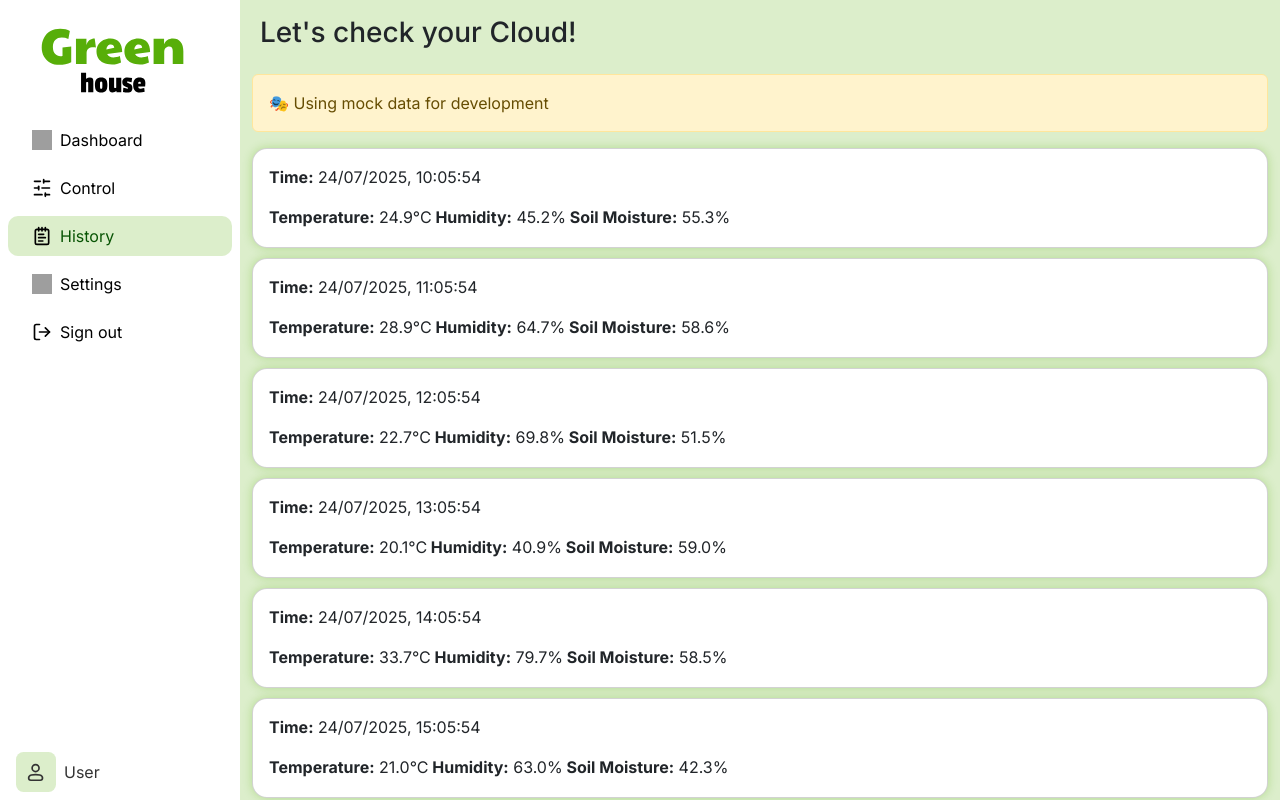
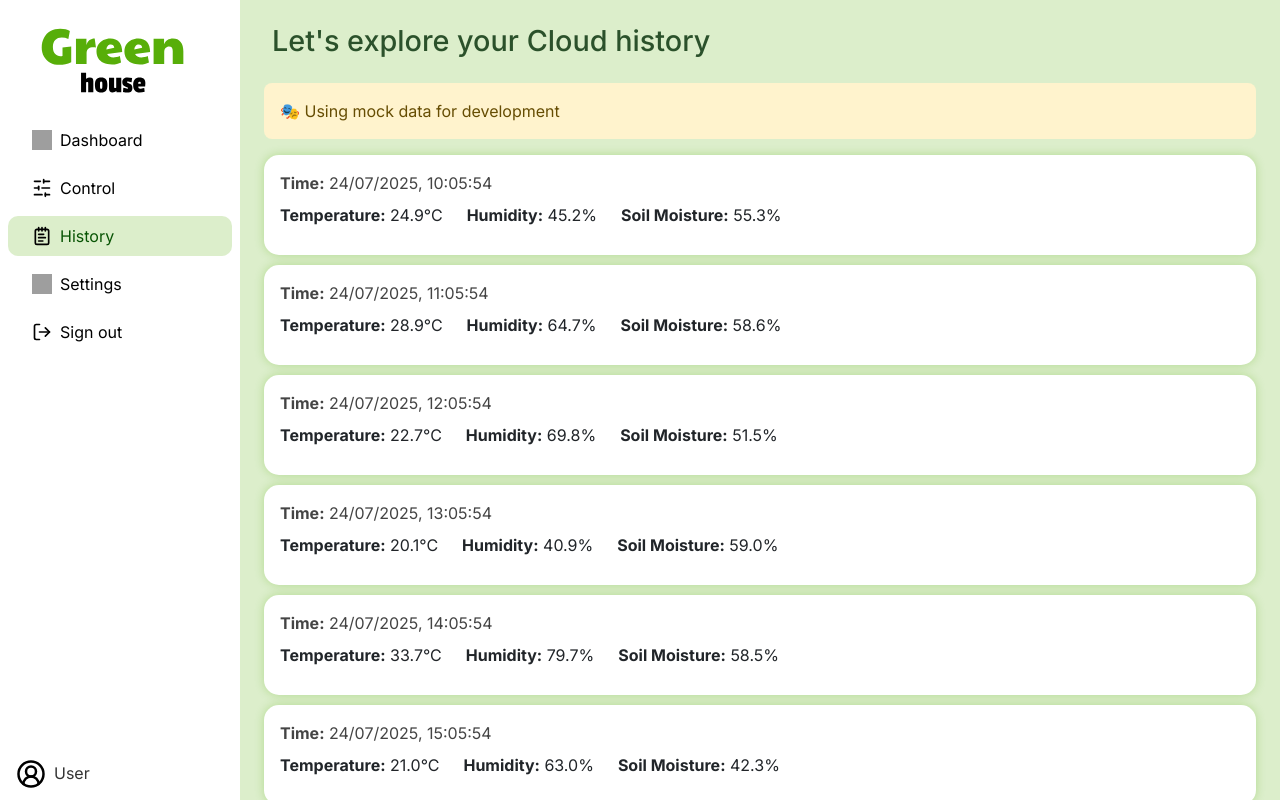
Before and after one commit to nhnhu146/aiot-smart-greenhouse, a Next.js app in the folder frontend/: page /history in a window 1280 px wide. Built offline with nearby package versions, Linux system fonts and the light colour scheme; no server answers; grey boxes are pictures that could not be loaded.

Commit message:
update UI

```diff
--- a/frontend/src/app/(auth)/signin/page.tsx
+++ b/frontend/src/app/(auth)/signin/page.tsx
@@ -97,8 +97,8 @@ const SignIn = () => {
 								className={styles.eyeButton}
 							>
 								{showPassword ?
-									<Image className="mx-1 my-1" src="/close-eye.svg" alt="Hide password" width={20} height={20} />
-									: <Image className="mx-1 my-1" src="/open-eye.svg" alt="Show password" width={19} height={19} />
+									<Image className="mx-1 my-1" src="/open-eye.svg" alt="Show password" width={19} height={19} />
+									: <Image className="mx-1 my-1" src="/close-eye.svg" alt="Hide password" width={20} height={20} />
 								}
 							</button>
 						</div>
--- a/frontend/src/app/(default)/control/page.tsx
+++ b/frontend/src/app/(default)/control/page.tsx
@@ -164,7 +164,7 @@ const Control = () => {
 	return (
 		<Container className={styles["activity-container"]}>
 			<div className="d-flex justify-content-between align-items-center mb-3">
-				<h3 className={styles["activity-title"]}>Let&apos;s check your GreenHouse activity</h3>
+				<h3 className={styles["activity-title"]}>Let's control your Greenhouse devices</h3>
 				<div className={`badge ${isConnected ? 'bg-success' : 'bg-danger'}`}>
 					{isConnected ? '🟢 Connected' : '🔴 Disconnected'}
 				</div>
--- a/frontend/src/app/(default)/dashboard/page.tsx
+++ b/frontend/src/app/(default)/dashboard/page.tsx
@@ -129,7 +129,6 @@ const Dashboard = () => {
 			<Row className={`my-3 ${styles.chartRow}`}>
 				<Col>
 					<Card className={styles.doughnutCard}>
-						<Card.Body className={styles.chartTitle}>Humidity</Card.Body>
 						<AppSemiDoughnutChart
 							label="Humidity"
 							value={data.humidity}
@@ -140,7 +139,6 @@ const Dashboard = () => {
 				</Col>
 				<Col>
 					<Card className={styles.doughnutCard}>
-						<Card.Body className={styles.chartTitle}>Soil moisture</Card.Body>
 						<AppSemiDoughnutChart
 							label="Moisture"
 							value={data.moisture}
@@ -151,7 +149,6 @@ const Dashboard = () => {
 				</Col>
 				<Col>
 					<Card className={styles.doughnutCard}>
-						<Card.Body className={styles.chartTitle}>Temperature</Card.Body>
 						<AppSemiDoughnutChart
 							label="Temperature"
 							value={data.temperature}
--- /dev/null
+++ b/frontend/src/app/(default)/history/history.module.scss
@@ -0,0 +1,69 @@
+.historyContainer {
+  padding: 1.5rem;
+}
+
+.heading {
+  font-size: 1.8rem;
+  color: #2b512b;
+  margin-bottom: 1.5rem;
+  margin-left: 0.5rem;
+}
+
+.alertBanner {
+  margin-bottom: 1rem;
+  border-radius: 8px;
+  border: none;
+  outline: none;
+}
+
+.statusMessage {
+  text-align: center;
+  font-size: 1.1rem;
+  color: #666;
+  margin: 2rem 0;
+}
+
+.historyCard {
+  width: 100%;
+  height: 100px;
+  border-radius: 15px;
+  margin: 10px 0;
+  box-shadow: 0 0 10px rgba(87, 174, 9, 0.3);
+  border: none;
+  outline: none;
+  transition: box-shadow 0.3s ease;
+
+  &:hover {
+    box-shadow: 0 4px 15px rgba(87, 174, 9, 0.4);
+  }
+}
+
+.timeStamp {
+  margin-bottom: 0.5rem;
+  color: #444;
+}
+
+.sensorData {
+  display: flex;
+  flex-wrap: wrap;
+  margin-bottom: 0;
+}
+
+.sensorItem {
+  margin-right: 1.5rem;
+
+  &:last-child {
+    margin-right: 0;
+  }
+}
+
+@media (max-width: 768px) {
+  .sensorData {
+    flex-direction: column;
+  }
+
+  .sensorItem {
+    margin-right: 0;
+    margin-bottom: 0.25rem;
+  }
+}
--- a/frontend/src/app/(default)/history/page.tsx
+++ b/frontend/src/app/(default)/history/page.tsx
@@ -2,6 +2,7 @@
 import { useEffect, useState } from 'react';
 import { Container, Card } from 'react-bootstrap';
 import mockDataService, { type ChartDataPoint } from '@/services/mockDataService';
+import styles from './history.module.scss';
 
 const History = () => {
     const [data, setData] = useState<ChartDataPoint[]>([]);
@@ -55,30 +56,30 @@ const History = () => {
     }, []);
 
     return (
-		<Container className="my-3">
-			<h3 className="mb-4 mx-2">Let&apos;s check your Cloud!</h3>
-			<div className={`alert ${isUsingMockData ? 'alert-warning' : 'alert-success'} mb-3`}>
+        <Container className={styles.historyContainer}>
+			<h3 className={styles.heading}>Let&apos;s explore your Cloud history</h3>
+            <div className={`alert ${isUsingMockData ? 'alert-warning' : 'alert-success'} ${styles.alertBanner}`}>
                 {isUsingMockData
                     ? '🎭 Using mock data for development'
                     : '📊 Using production data'
                 }
             </div>
             {isLoading ? (
-				<p>Loading data...</p>
+                <p className={styles.statusMessage}>Loading data...</p>
             ) : data.length === 0 ? (
-				<p>No data available</p>
+                <p className={styles.statusMessage}>No data available</p>
             ) : (
                 data.map((entry: ChartDataPoint, index: number) => (
                     <Card
                         key={index}
-						style={{ width: '100%', height: '100px', borderRadius: '15px', margin: '10px 0', boxShadow: '0 0 10px rgba(87, 174, 9, 0.3)' }}
+                        className={styles.historyCard}
                     >
                         <Card.Body>
-							<p><b>Time:</b> {formatDateTime(entry.time)}</p>
-							<p>
-								<b> Temperature:</b> {entry.temperature?.toFixed(1) || 'N/A'}°C
-								<b> Humidity:</b> {entry.humidity?.toFixed(1) || 'N/A'}%
-								<b> Soil Moisture:</b> {entry.soilMoisture?.toFixed(1) || 'N/A'}%
+                            <p className={styles.timeStamp}><b>Time:</b> {formatDateTime(entry.time)}</p>
+                            <p className={styles.sensorData}>
+                                <span className={styles.sensorItem}><b>Temperature:</b> {entry.temperature?.toFixed(1) || 'N/A'}°C</span>
+                                <span className={styles.sensorItem}><b>Humidity:</b> {entry.humidity?.toFixed(1) || 'N/A'}%</span>
+                                <span className={styles.sensorItem}><b>Soil Moisture:</b> {entry.soilMoisture?.toFixed(1) || 'N/A'}%</span>
                             </p>
                         </Card.Body>
                     </Card>
--- a/frontend/src/components/Sidebar/Sidebar.module.scss
+++ b/frontend/src/components/Sidebar/Sidebar.module.scss
@@ -19,7 +19,7 @@
 
 .navItem {
   cursor: pointer;
-  padding: 0.5rem 1rem; // <- padding 2 bên
+  padding: 0.5rem 1rem;
   border-radius: 10px;
   color: #000000;
   display: flex;
@@ -68,4 +68,14 @@
 
 .icon {
   margin: 0 0.5rem;
+  align-self: center;
 }
+
+.avatarWrapper p {
+  max-width: 150px;
+  word-wrap: break-word;
+  white-space: normal;
+  overflow: visible;
+  margin-bottom: 0.5rem;
+  line-height: 1.3;
+}
--- a/frontend/src/components/Sidebar/Sidebar.tsx
+++ b/frontend/src/components/Sidebar/Sidebar.tsx
@@ -56,7 +56,7 @@ const AppSidebar = () => {
 				</div>
 
 				<div className={styles.avatarWrapper}>
-					<Image src="/avatar.svg" alt="Avatar" width={40} height={40} className={styles.icon} />
+					<Image src="/avatar.svg" alt="Avatar" width={30} height={30} className={styles.icon} />
 					<p className='my-2'>{user?.email || 'User'}</p>
 				</div>
 			</div>
```
Also changed, not shown: frontend/src/app/(auth)/signup/page.tsx (+16 -16 lines), frontend/src/app/(default)/dashboard/dashboard.module.scss (+15 -3 lines), frontend/src/app/(default)/settings/page.tsx (+7 -1 lines), frontend/src/components/SemiDoughnutChart/SemiDoughnutChart.module.scss (+28 -2 lines), frontend/src/components/SensorDashboard/SensorDashboard.tsx (+11 -7 lines), frontend/public/avatar.svg. Lines whose indentation alone changed are shown as unchanged.
